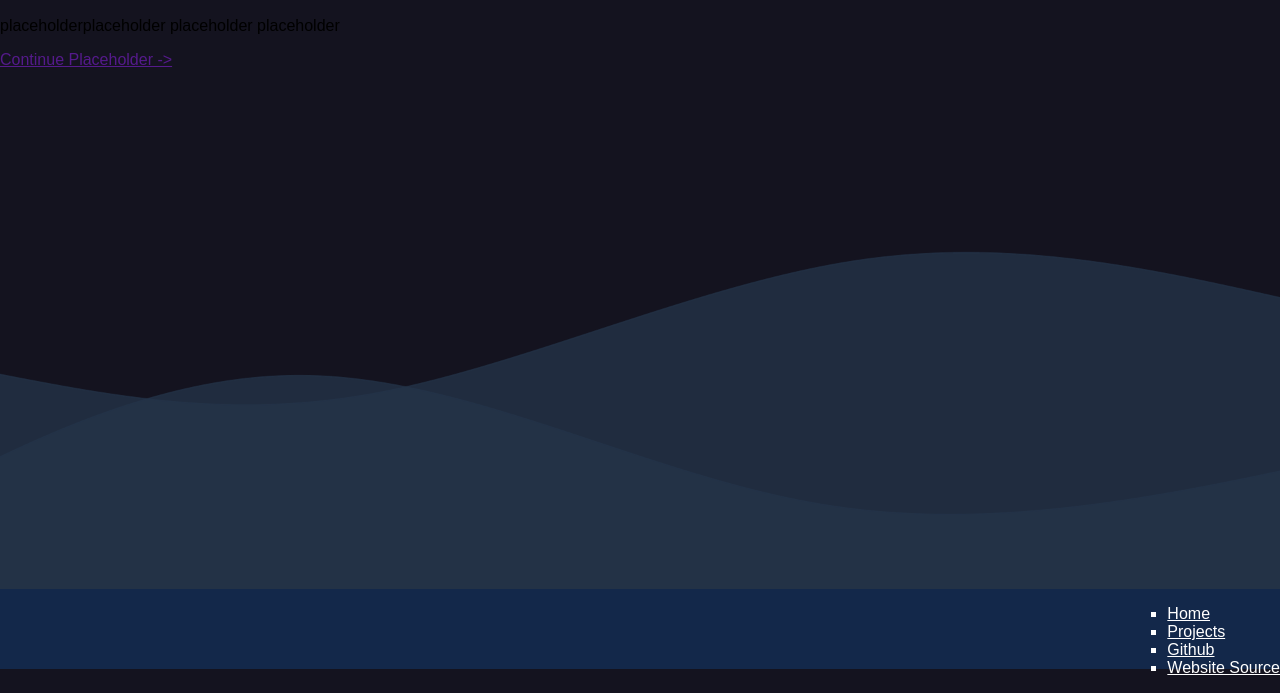
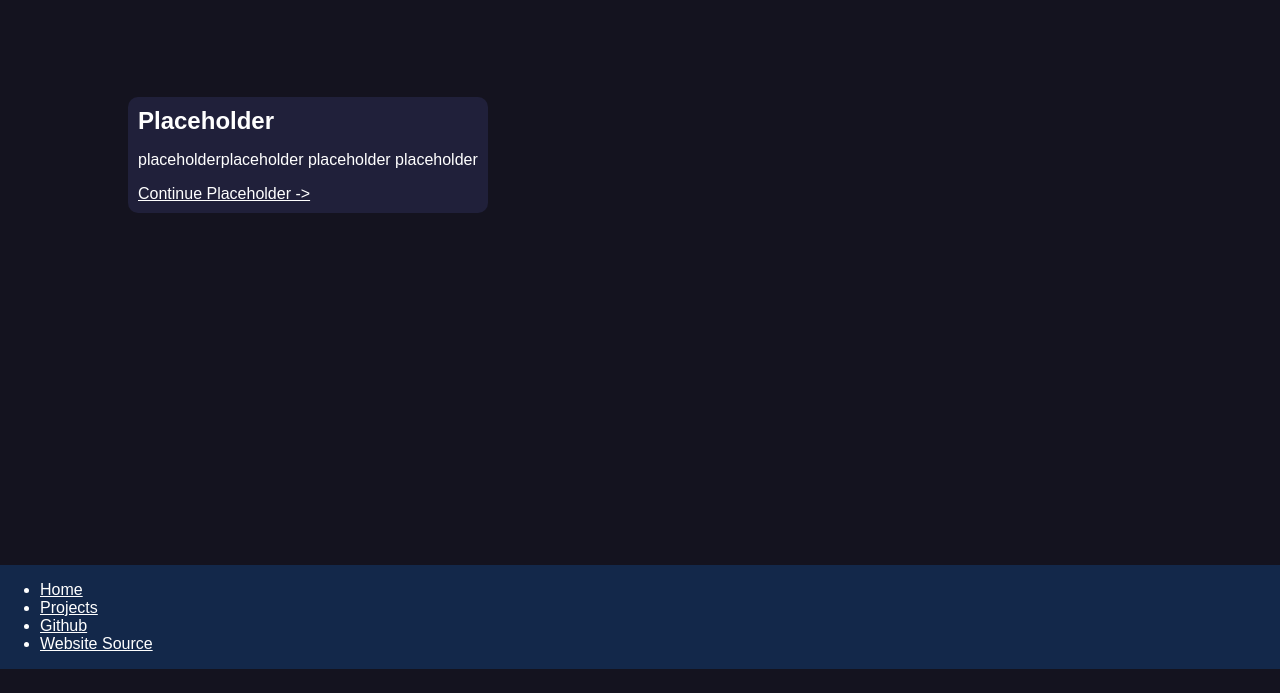
Before and after one commit to Fraser-T/fraser-t-web, a plain HTML site: page index.html in a window 1280 px wide. Shown: the part 131-824 px from the top of the page. After the commit the page ends 800 px from the top, so only its background shows below. Drawn offline with Linux system fonts and the light colour scheme.

Commit message:
Further styling tweaks

```diff
--- a/css/main.css
+++ b/css/main.css
@@ -7,17 +7,13 @@ https://uiverse.io
 
 * {
     font-family: sans-serif;
+    color:white;
 }
 
 
 body{
     margin:0;
     padding: 0;
-    /*background: linear-gradient( rgba(16, 16, 51, 0.5), rgba(16, 16, 51, 0.5) ), url(../content/mainBG.webp);
-    background-position: center;
-    background-repeat: no-repeat;
-    background-size: auto;
-    */
     height: 100vh;
     display: flex;
     flex-direction: column;
@@ -30,15 +26,16 @@ body{
     display: flex;
     justify-content: center;
     align-items: center;
+    padding: 10px;
 }
 
 
 .mainIcon{
-    padding:10px;
     height: 100%;
 }
 
 .navbuttons{
+    padding-right: 5px;
     position: absolute;
     right:0;
     display: inline-block;
@@ -49,7 +46,6 @@ body{
 .navbar a{
     margin: 3px;
     padding: 2px;
-    color: white;
     font-weight: bold;
     text-decoration: underline;
 
@@ -64,24 +60,32 @@ body{
 }
 
 article{
-    outline: 3px green solid;
+    padding: 10%;
     flex-grow: 1;
-    background-image: url(../content/background.png);
-    background-size:cover;
-    background-position: bottom;
+    display: flex;
+}
+
+.articlepod{
+    background-color: rgb(32,32,58);
+    width: fit-content;
+    height:fit-content;
+    border-radius: 10px;
+    padding: 10px;
+}
+
+.articlepod h2{
+    margin: 0;
 }
 
 footer{
     width: 100%;
-    height: 10vh;
+    height: fit-content;
     background-color: rgb(19, 40, 74);
     display: inline-block;
 }
 
-footer *{
-    color: white;
-}
 
+/*
 #footerquicklinks{
     position: absolute;
     right:0;
@@ -90,3 +94,4 @@ footer *{
 #footerquicklinks ul{
     list-style-type: square;
 }
+*/
--- a/index.html
+++ b/index.html
@@ -14,10 +14,9 @@
         <div class="navbuttons">
             <a href="./index.html">Home</a>
             <a href="./projects.html">Projects</a>
-            <a href="https://github.com/fraser-t">Github</a>
-            <a href="https://github.com/Fraser-T/fraser-t-web">Website Source</a>
+            <a href="https://github.com/fraser-t" target="_blank">Github</a>
+            <a href="https://github.com/Fraser-T/fraser-t-web" target="_blank">Website Source</a>
         </div>
-
     </header>
     <article>
         <div class="articlepod">
```
